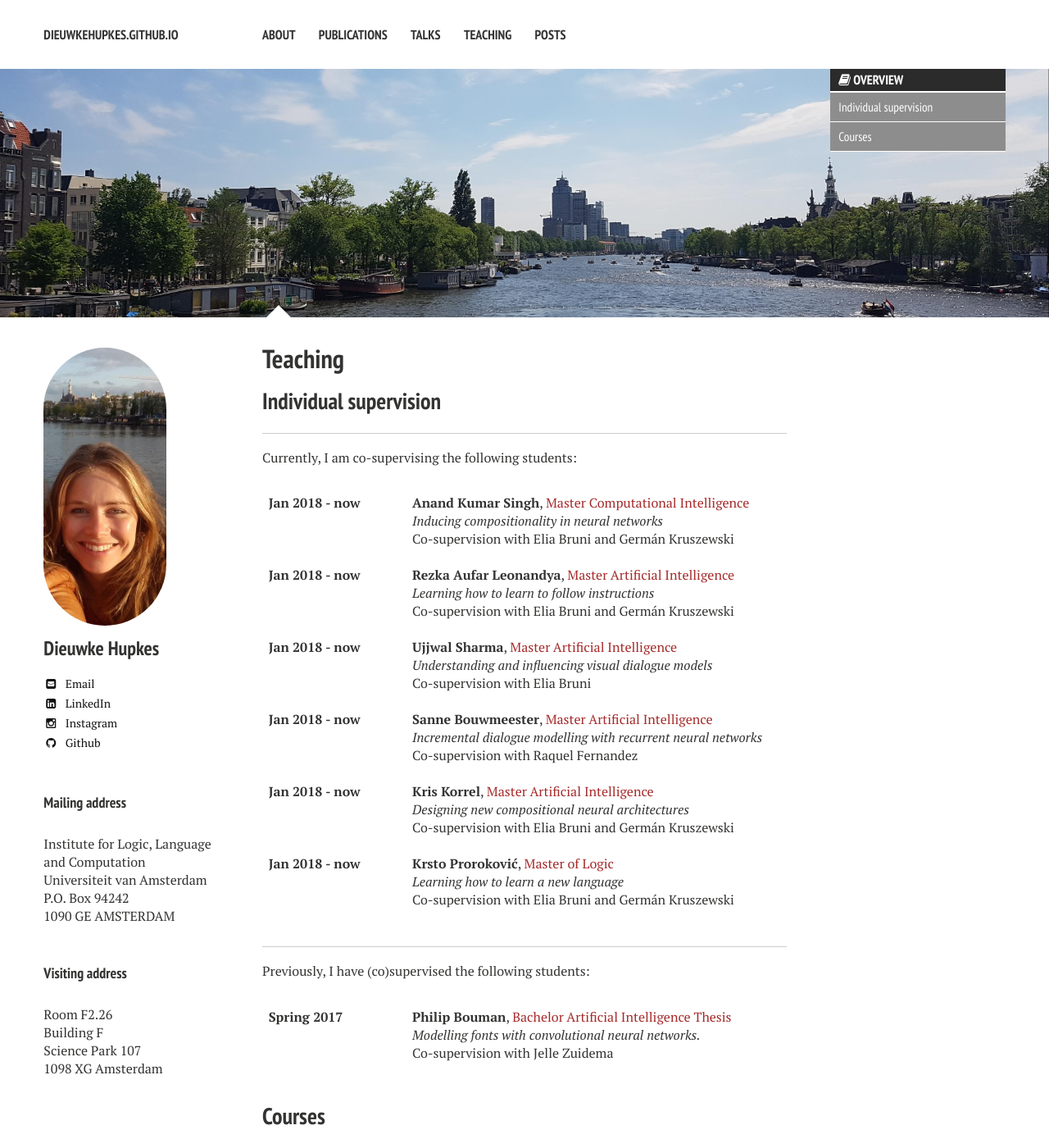
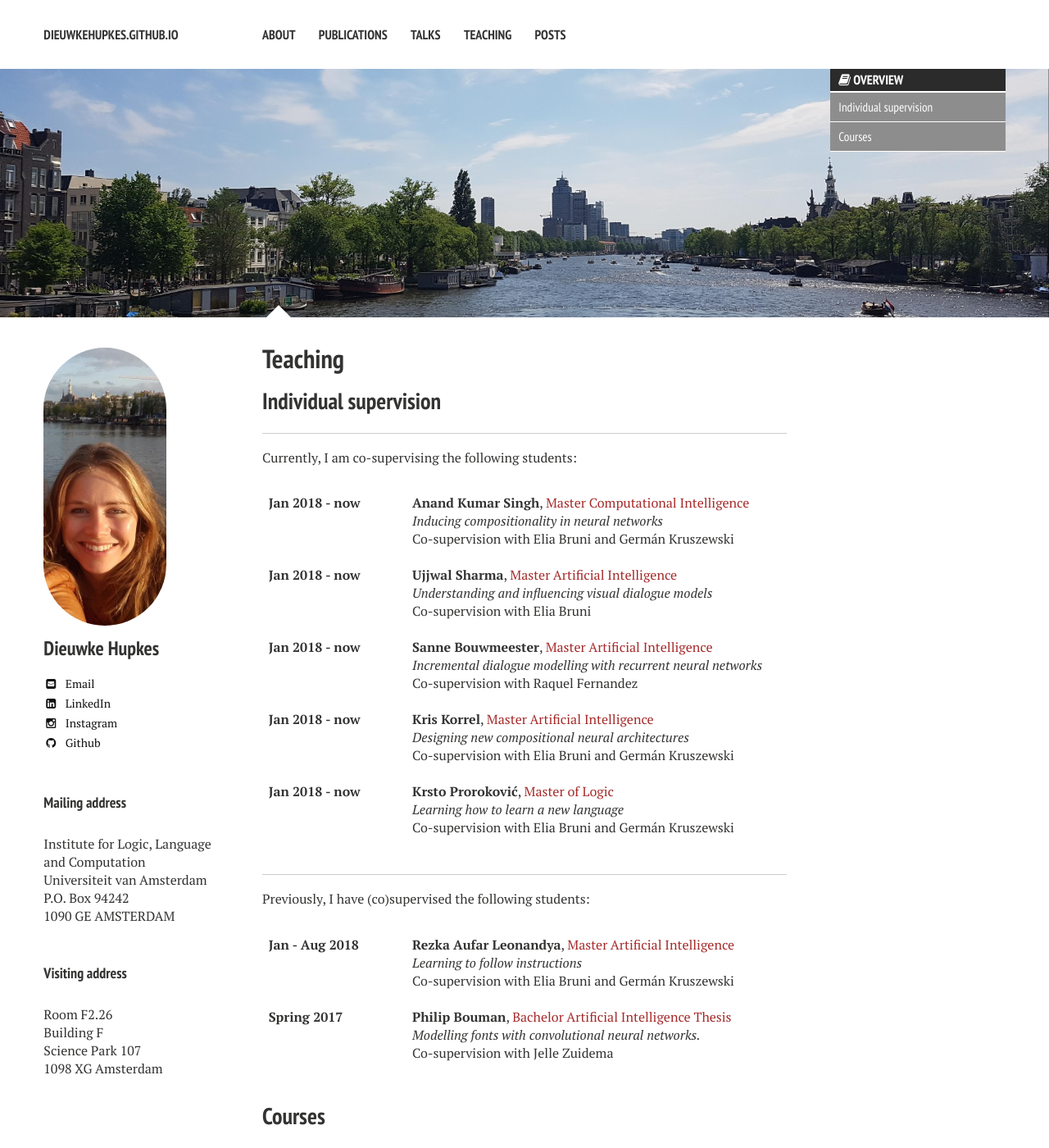
Before and after one commit to dieuwkehupkes/dieuwkehupkes.github.io, a Jekyll site: the page built from teaching.md, in a window 1280 px wide and 1400 px high. Shown: the whole window at 82% size. Built offline with Jekyll 4.4.1, drawn with Linux system fonts in a browser that asks for light colours; nearby versions of some CDN libraries; part of the change alters nothing that is shown.

Commit message:
update Rezka to past

```diff
--- a/teaching.md
+++ b/teaching.md
@@ -58,19 +58,12 @@ Currently, I am co-supervising the following students:
         Jan 2018 - now
         <br><br><br><br>
         Jan 2018 - now
-        <br><br><br><br>
-        Jan 2018 - now
         <br><br>
         </b>
     </div>
     <div class="description column">
         <b>Anand Kumar Singh</b>, <font color="brown">Master Computational Intelligence</font>
         <br><i> Inducing compositionality in neural networks </i>
-        <br> Co-supervision with Elia Bruni and Germ&#x00E1;n Kruszewski
-        <br><br>
-
-        <b>Rezka Aufar Leonandya</b>, <font color="brown">Master Artificial Intelligence</font>
-        <br><i> Learning how to learn to follow instructions </i>
         <br> Co-supervision with Elia Bruni and Germ&#x00E1;n Kruszewski
         <br><br>
 
@@ -103,11 +96,18 @@ Previously, I have (co)supervised the following students:
 <div id="columns">
     <div class="date column">
         <b>
+        Jan - Aug 2018
+        <br><br><br><br>
         Spring 2017
         <br><br>
         </b>
     </div>
     <div class="description column">
+        <b>Rezka Aufar Leonandya</b>, <font color="brown">Master Artificial Intelligence</font>
+        <br><i> Learning to follow instructions </i>
+        <br> Co-supervision with Elia Bruni and Germ&#x00E1;n Kruszewski
+        <br><br>
+
         <b>Philip Bouman</b>, <font color="brown">Bachelor Artificial Intelligence Thesis</font>
         <br> <i>Modelling fonts with convolutional neural networks.</i>
         <br> Co-supervision with Jelle Zuidema
```
